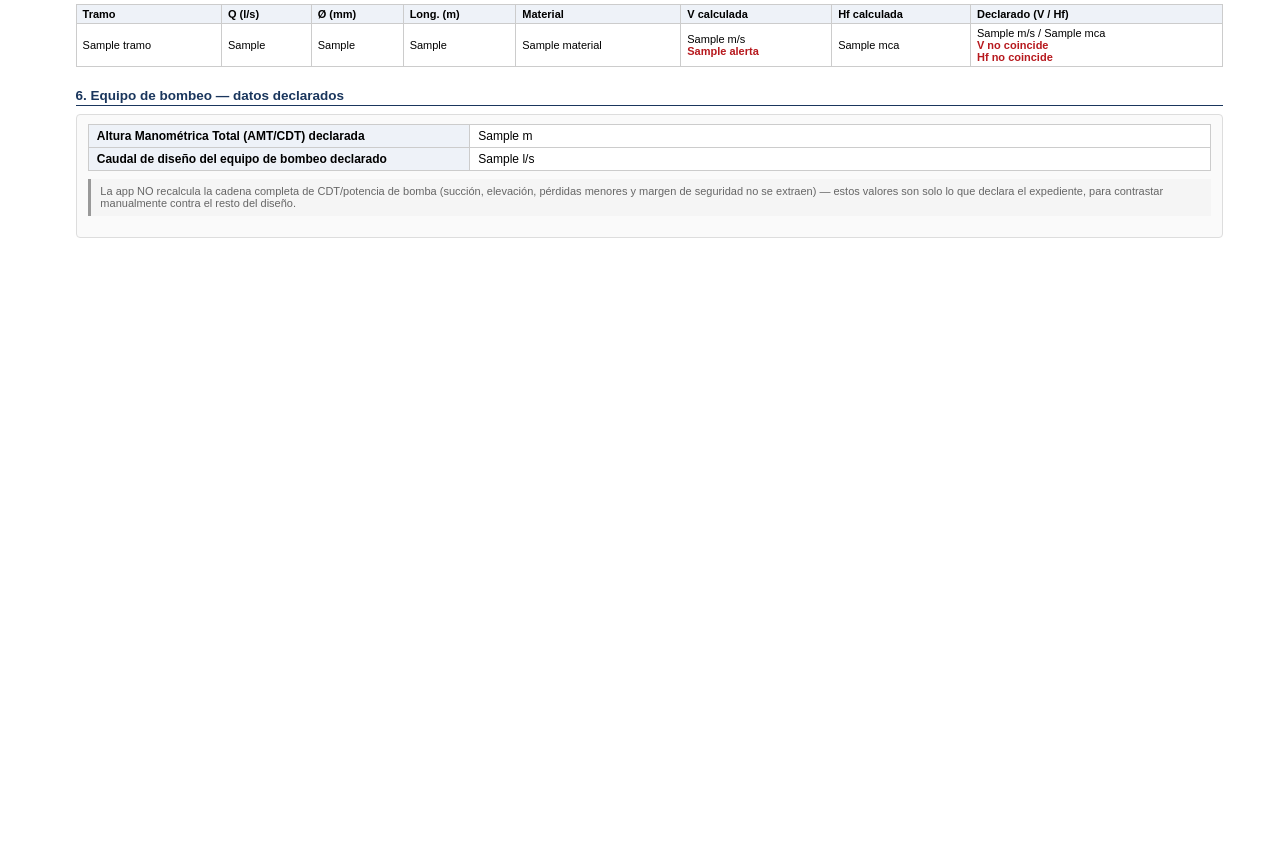
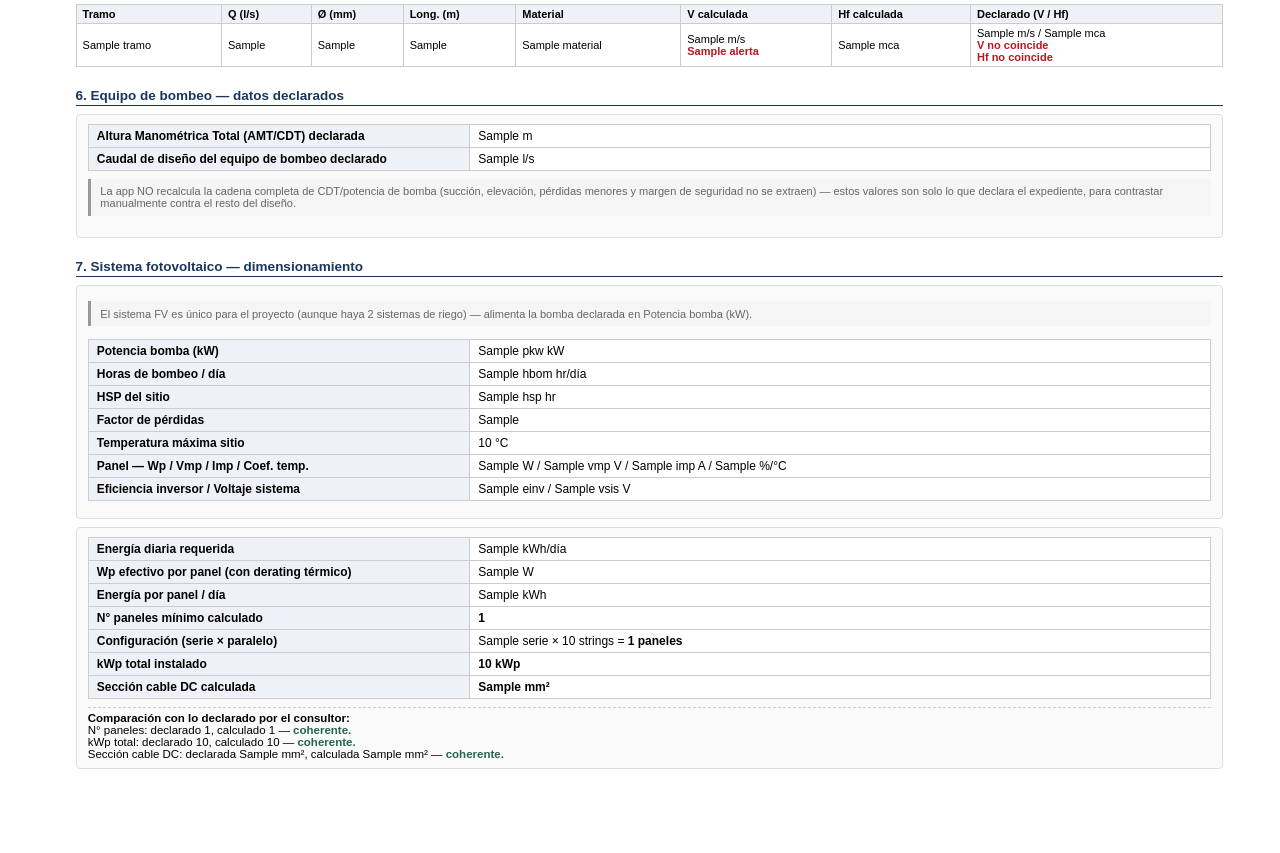
Before and after one commit to CEVV69/revisor-cnr, a FastAPI app: template templates/informe_calculo.html in a window 1280 px wide. Shown: the part 1980-2833 px from the top of the page. Before the commit the page ends 2218 px from the top, so only its background shows below. Run offline with FastAPI, Linux system fonts and the light colour scheme; the template is opened without the code that fills it: most values are stand-ins (such as "Sample title", 1, 10 or a date in 2020).

Commit message:
Agregar seccion FV a la Memoria de Calculo Explicada: dimensionamiento, cadena de calculo y comparacion con consultor

```diff
--- a/main.py
+++ b/main.py
@@ -2046,6 +2046,9 @@ async def informe_calculo(request: Request, proyecto_id: str, idx: int):
             c = mc.get(k) or {}
             mc[k] = {"formula": c.get("formula"), "resultado": c.get("resultado")}
 
+    fv = verif.get("energetico") or {}
+    fv_calc = _fv_calculo(fv) or {}
+
     return templates.TemplateResponse("informe_calculo.html", {
         "request": request, "proyecto": proyecto,
         "idx": idx, "n_sistemas": n_sistemas,
@@ -2054,6 +2057,7 @@ async def informe_calculo(request: Request, proyecto_id: str, idx: int):
         "tramos": tramos,
         "amt_declarada_m": hid_sistema.get("amt_declarada_m"),
         "caudal_bombeo_ls": hid_sistema.get("caudal_bombeo_ls"),
+        "fv": fv, "fv_calc": fv_calc,
         "fecha_informe": _ahora().strftime("%d/%m/%Y"),
         "mc": mc, "mc_fecha": (mc_guardado or {}).get("fecha"),
     })
--- a/templates/informe_calculo.html
+++ b/templates/informe_calculo.html
@@ -415,5 +415,72 @@ El caudal máximo entre los tramos de este sistema es {{ num(q_max_tramo) }} l/s
 {% endif %}
 {% endif %}
 
+<!-- ══════════ 7. SISTEMA FOTOVOLTAICO ══════════ -->
+{% if fv and (fv.pkw is not none or fv.hbom is not none or fv.hsp is not none) %}
+<div class="titulo-seccion">7. Sistema fotovoltaico — dimensionamiento</div>
+
+{% call paso('fv_inputs') %}
+<div class="nota-alcance">El sistema FV es único para el proyecto (aunque haya 2 sistemas de riego) — alimenta la bomba declarada en Potencia bomba (kW).</div>
+<table class="tabla-datos">
+  <tr><td class="label">Potencia bomba (kW)</td><td class="valor">{{ val(fv.pkw, ' kW') }}</td></tr>
+  <tr><td class="label">Horas de bombeo / día</td><td class="valor">{{ val(fv.hbom, ' hr/día') }}</td></tr>
+  <tr><td class="label">HSP del sitio</td><td class="valor">{{ val(fv.hsp, ' hr') }}</td></tr>
+  <tr><td class="label">Factor de pérdidas</td><td class="valor">{{ val(fv.fp) }}</td></tr>
+  <tr><td class="label">Temperatura máxima sitio</td><td class="valor">{{ val(fv.temp, ' °C') }}</td></tr>
+  <tr><td class="label">Panel — Wp / Vmp / Imp / Coef. temp.</td>
+      <td class="valor">{{ val(fv.wp, ' W') }} / {{ val(fv.vmp, ' V') }} / {{ val(fv.imp, ' A') }} / {{ val(fv.ct, ' %/°C') }}</td></tr>
+  <tr><td class="label">Eficiencia inversor / Voltaje sistema</td>
+      <td class="valor">{{ val(fv.einv) }} / {{ val(fv.vsis, ' V') }}</td></tr>
+</table>
+{% endcall %}
+
+{% if fv_calc %}
+{% call paso('fv_cadena') %}
+<table class="tabla-datos">
+  <tr><td class="label">Energía diaria requerida</td>
+      <td class="valor">{{ val(fv_calc.e_dia_kwh, ' kWh/día') }}</td></tr>
+  <tr><td class="label">Wp efectivo por panel (con derating térmico)</td>
+      <td class="valor">{{ val(fv_calc.wp_efectivo, ' W') }}</td></tr>
+  <tr><td class="label">Energía por panel / día</td>
+      <td class="valor">{{ val(fv_calc.e_panel_kwh, ' kWh') }}</td></tr>
+  <tr><td class="label">N° paneles mínimo calculado</td>
+      <td class="valor"><strong>{{ fv_calc.n_paneles_minimo }}</strong></td></tr>
+  <tr><td class="label">Configuración (serie × paralelo)</td>
+      <td class="valor">{{ fv_calc.paneles_serie }} serie × {{ fv_calc.strings_paralelo }} strings = <strong>{{ fv_calc.n_paneles_real }} paneles</strong></td></tr>
+  <tr><td class="label">kWp total instalado</td>
+      <td class="valor"><strong>{{ val(fv_calc.kwp_total, ' kWp') }}</strong></td></tr>
+  <tr><td class="label">Sección cable DC calculada</td>
+      <td class="valor"><strong>{{ val(fv_calc.seccion_cable_mm2, ' mm²') }}</strong></td></tr>
+</table>
+
+{% if fv.declarado %}
+{% set decl = fv.declarado %}
+<div class="compara" style="margin-top:0.5rem;">
+  <strong>Comparación con lo declarado por el consultor:</strong><br>
+  {% if decl.n_paneles is not none %}
+    N° paneles: declarado {{ decl.n_paneles }}, calculado {{ fv_calc.n_paneles_real }} —
+    {% if decl.n_paneles < fv_calc.n_paneles_minimo %}<span class="alerta">insuficiente (no cubre la demanda).</span>
+    {% elif (decl.n_paneles - fv_calc.n_paneles_real) | abs / fv_calc.n_paneles_real * 100 > 20 %}<span class="alerta">difiere más de un 20%; verificar supuestos (HSP, PR, Wp).</span>
+    {% else %}<span class="ok">coherente.</span>{% endif %}<br>
+  {% endif %}
+  {% if decl.kwp_total is not none %}
+    kWp total: declarado {{ decl.kwp_total }}, calculado {{ val(fv_calc.kwp_total) }} —
+    {% if (decl.kwp_total - fv_calc.kwp_total) | abs / fv_calc.kwp_total * 100 > 15 %}<span class="alerta">difiere más de un 15%.</span>
+    {% else %}<span class="ok">coherente.</span>{% endif %}<br>
+  {% endif %}
+  {% if decl.seccion_cable_mm2 is not none %}
+    Sección cable DC: declarada {{ decl.seccion_cable_mm2 }} mm², calculada {{ val(fv_calc.seccion_cable_mm2) }} mm² —
+    {% if decl.seccion_cable_mm2 < fv_calc.seccion_cable_mm2 %}<span class="alerta">sección declarada menor a la calculada; riesgo de caída de tensión.</span>
+    {% else %}<span class="ok">coherente.</span>{% endif %}
+  {% endif %}
+</div>
+{% endif %}
+{% endcall %}
+
+{% else %}
+<p class="nota-alcance">Completa al menos Potencia bomba, Horas bombeo, HSP, Wp, Vmp e Imp en el Chequeo de Cálculos para ver el recálculo.</p>
+{% endif %}
+{% endif %}
+
 </body>
 </html>
```
